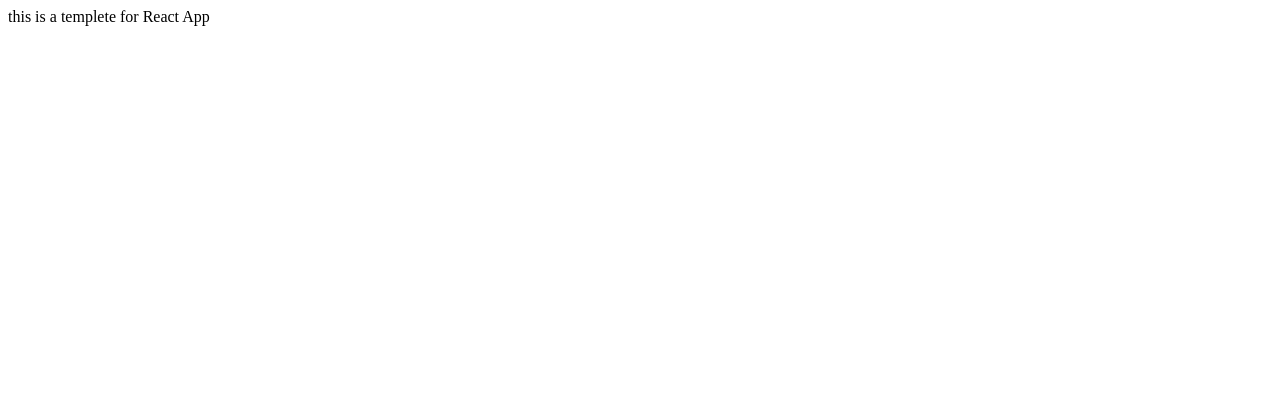
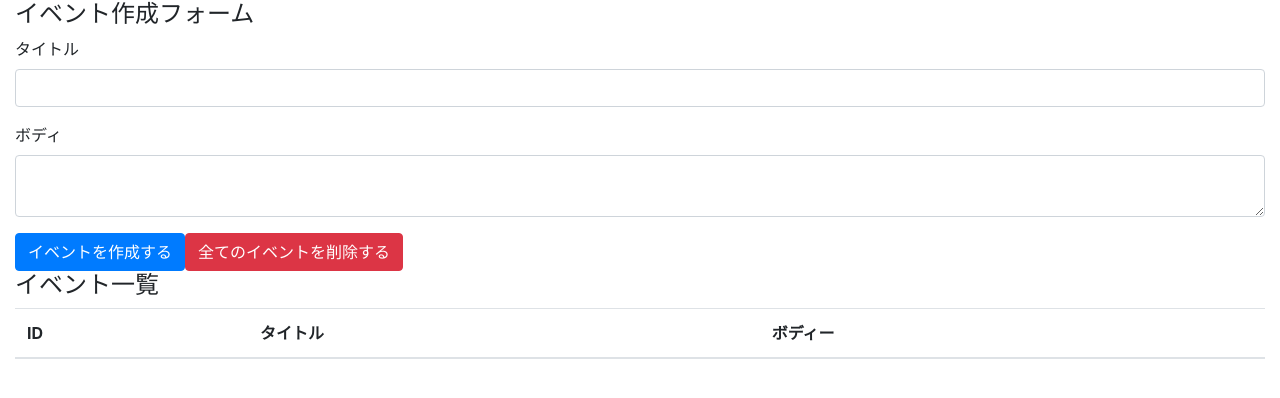
Before and after one commit to kagamirr0r/react-hooks-101, a React (Create React App) app: page / in a window 1280 px wide. Shown: the top 398 px of the page. Built offline with nearby package versions, Linux system fonts and the light colour scheme.

Commit message:
create event form and event table with bootstrap

```diff
--- a/package.json
+++ b/package.json
@@ -6,6 +6,7 @@
     "@testing-library/jest-dom": "^4.2.4",
     "@testing-library/react": "^9.3.2",
     "@testing-library/user-event": "^7.1.2",
+    "bootstrap": "4.3.1",
     "react": "^16.13.1",
     "react-dom": "^16.13.1",
     "react-scripts": "3.4.3"
--- a/src/App.js
+++ /dev/null
@@ -1,11 +0,0 @@
-import React from "react"
-
-const App = () => {
-  return (
-    <>
-      <div>this is a templete for React App</div>
-    </>
-  )
-}
-
-export default App
--- /dev/null
+++ b/src/components/App.js
@@ -0,0 +1,40 @@
+import React from "react"
+import "bootstrap/dist/css/bootstrap.min.css"
+
+const App = () => {
+  return (
+    <>
+      <div className="container-fluid">
+        <h4>イベント作成フォーム</h4>
+        <form>
+          <div className="form-group">
+            <label htmlFor="formEventTitle">タイトル</label>
+            <input className="form-control" id="formEventTitle" />
+          </div>
+
+          <div className="form-group">
+            <label htmlFor="formEventBody">ボディ</label>
+            <textarea className="form-control" id="formEventBody" />
+          </div>
+
+          <button className="btn btn-primary">イベントを作成する</button>
+          <button className="btn btn-danger">全てのイベントを削除する</button>
+        </form>
+
+        <h4>イベント一覧</h4>
+        <table className="table table-hover">
+          <thead>
+            <tr>
+              <th>ID</th>
+              <th>タイトル</th>
+              <th>ボディー</th>
+            </tr>
+            <tbody></tbody>
+          </thead>
+        </table>
+      </div>
+    </>
+  )
+}
+
+export default App
--- a/src/index.js
+++ b/src/index.js
@@ -1,6 +1,6 @@
 import React from "react"
 import ReactDOM from "react-dom"
-import App from "./App"
+import App from "./components/App"
 
 ReactDOM.render(
   <React.StrictMode>
```
Also changed, not shown: 1 other file (tests, documents, lock files or other folders).
